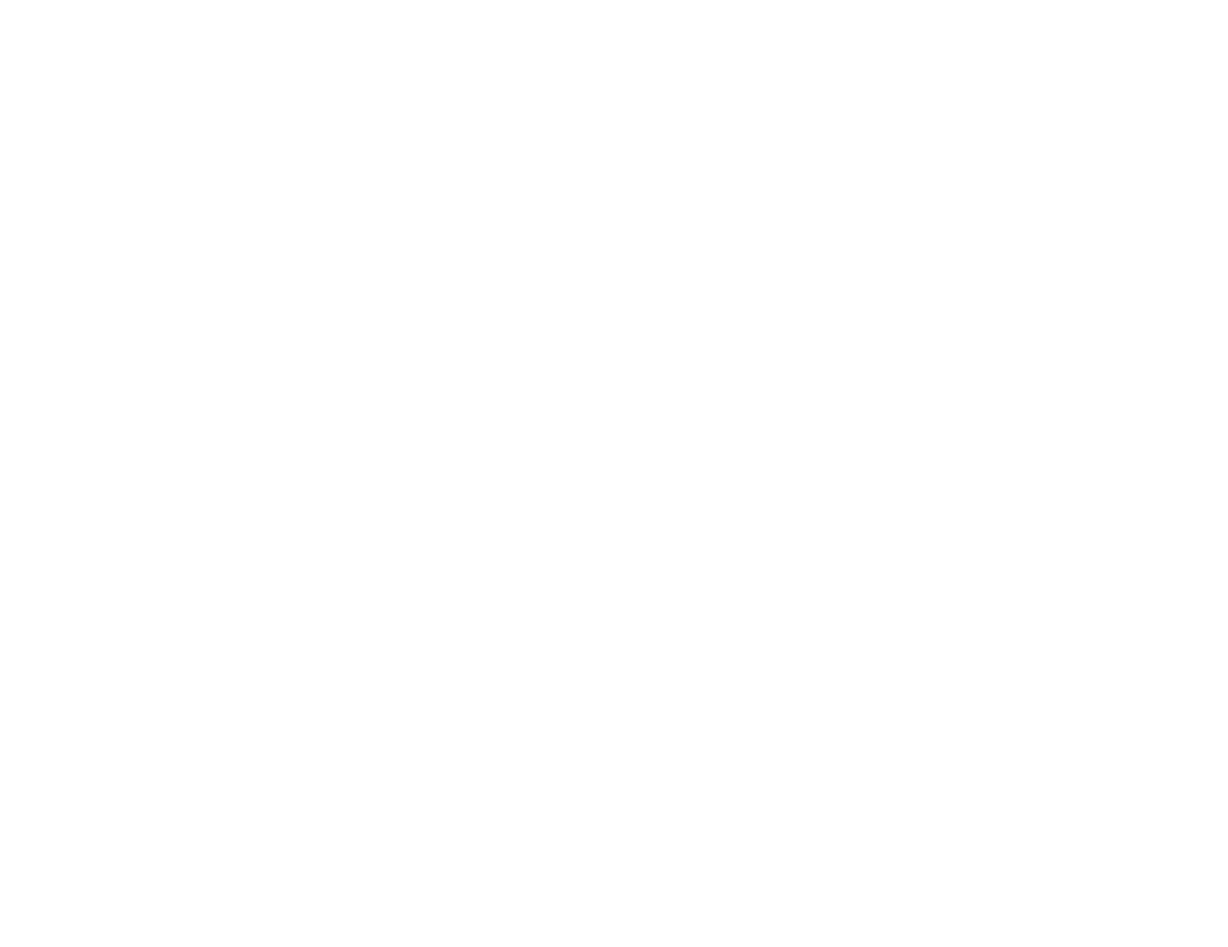
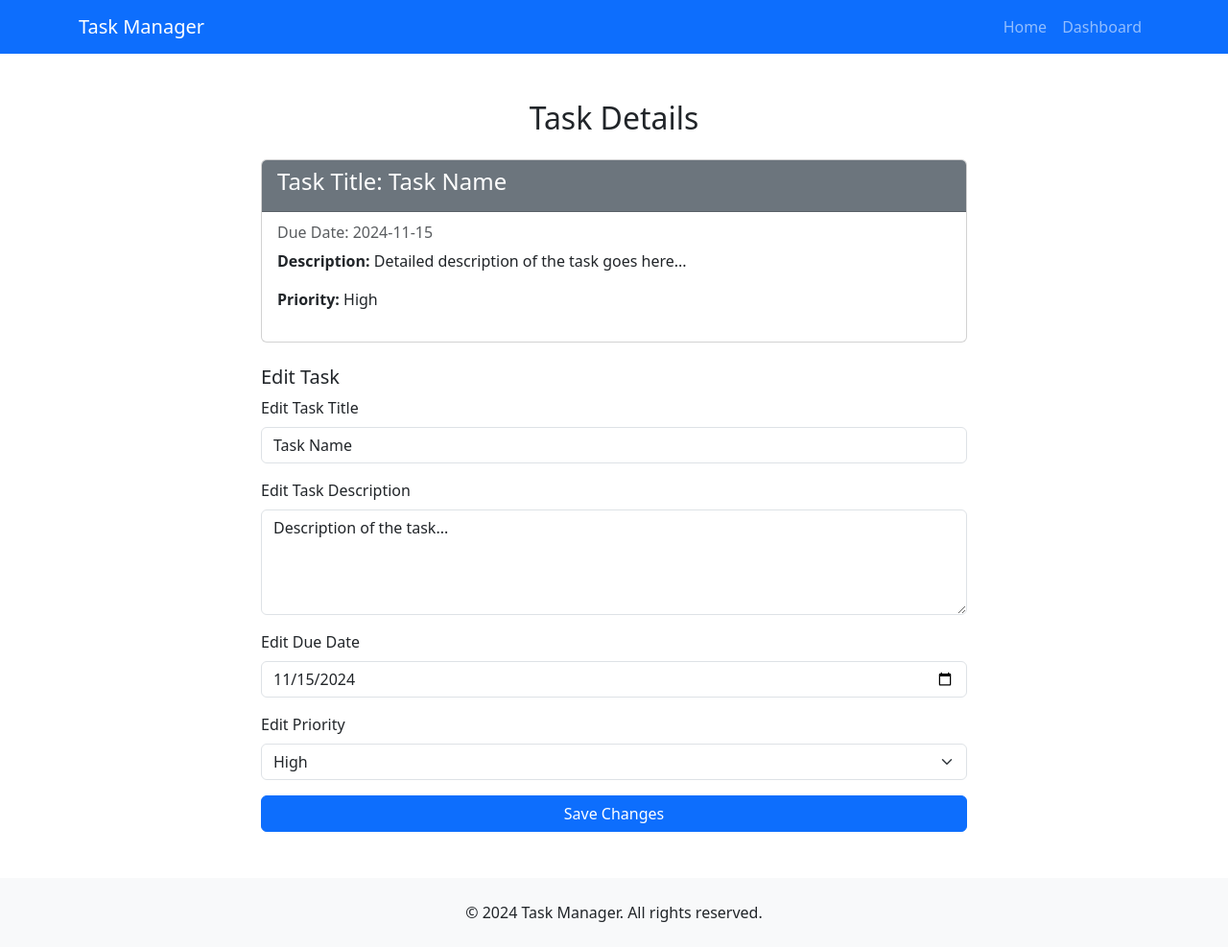
Before and after one commit to murkenne/Bootstrap-mini-project, a plain HTML site: page task-details.html in a window 1280 px wide. Shown: the whole page at 96% size. Before the commit the page ends 800 px from the top, so only its background shows below. Drawn offline with Linux system fonts and the light colour scheme.

Commit message:
75% complete more pages are work in progress.

```diff
--- a/task-details.html
+++ b/task-details.html
@@ -4,9 +4,76 @@
     <meta charset="UTF-8">
     <meta name="viewport" content="width=device-width, initial-scale=1.0">
     <link rel="stylesheet" href="css/bootstrap.css">
-    <title>Document</title>
+    <title>Task Details</title>
 </head>
 <body>
+    <!-- Navigation Bar -->
+    <nav class="navbar navbar-expand-lg navbar-dark bg-primary">
+        <div class="container">
+            <a class="navbar-brand" href="#">Task Manager</a>
+            <button class="navbar-toggler" type="button" data-bs-toggle="collapse" data-bs-target="#navbarNav" aria-controls="navbarNav" aria-expanded="false" aria-label="Toggle navigation">
+                <span class="navbar-toggler-icon"></span>
+            </button>
+            <div class="collapse navbar-collapse" id="navbarNav">
+                <ul class="navbar-nav ms-auto">
+                    <li class="nav-item"><a class="nav-link" href="index.html">Home</a></li>
+                    <li class="nav-item"><a class="nav-link" href="task-dashboard.html">Dashboard</a></li>
+                </ul>
+            </div>
+        </div>
+    </nav>
 
+    <!-- Main Container for Task Details -->
+    <div class="container mt-5">
+        <h2 class="text-center mb-4">Task Details</h2>
+        <div class="row justify-content-center">
+            <div class="col-md-8">
+                <!-- Task Details Card -->
+                <div class="card">
+                    <div class="card-header bg-secondary text-white">
+                        <h4 class="card-title">Task Title: <span id="taskTitle">Task Name</span></h4>
+                    </div>
+                    <div class="card-body">
+                        <h6 class="card-subtitle mb-2 text-muted">Due Date: <span id="taskDueDate">2024-11-15</span></h6>
+                        <p class="card-text"><strong>Description:</strong> <span id="taskDescription">Detailed description of the task goes here...</span></p>
+                        <p><strong>Priority:</strong> <span id="taskPriority">High</span></p>
+                    </div>
+                </div>
+
+                <!-- Task Editing Form -->
+                <form class="mt-4">
+                    <h5>Edit Task</h5>
+                    <div class="mb-3">
+                        <label for="editTaskTitle" class="form-label">Edit Task Title</label>
+                        <input type="text" class="form-control" id="editTaskTitle" value="Task Name" required>
+                    </div>
+                    <div class="mb-3">
+                        <label for="editTaskDescription" class="form-label">Edit Task Description</label>
+                        <textarea class="form-control" id="editTaskDescription" rows="4" required>Description of the task...</textarea>
+                    </div>
+                    <div class="mb-3">
+                        <label for="editTaskDueDate" class="form-label">Edit Due Date</label>
+                        <input type="date" class="form-control" id="editTaskDueDate" value="2024-11-15" required>
+                    </div>
+                    <div class="mb-3">
+                        <label for="editTaskPriority" class="form-label">Edit Priority</label>
+                        <select class="form-select" id="editTaskPriority" required>
+                            <option value="low">Low</option>
+                            <option value="medium">Medium</option>
+                            <option value="high" selected>High</option>
+                        </select>
+                    </div>
+                    <button type="submit" class="btn btn-primary w-100">Save Changes</button>
+                </form>
+            </div>
+        </div>
+    </div>
+
+    <!-- Footer -->
+    <footer class="bg-light text-center py-4 mt-5">
+        <p class="mb-0">© 2024 Task Manager. All rights reserved.</p>
+    </footer>
+
+    <script src="js/bootstrap.bundle.js"></script>
 </body>
 </html>
```
Also changed, not shown: index.html (+1 -1 lines), task-creation.html (deleted, +0 -12 lines), task-dashboard.html (+14 -13 lines).
